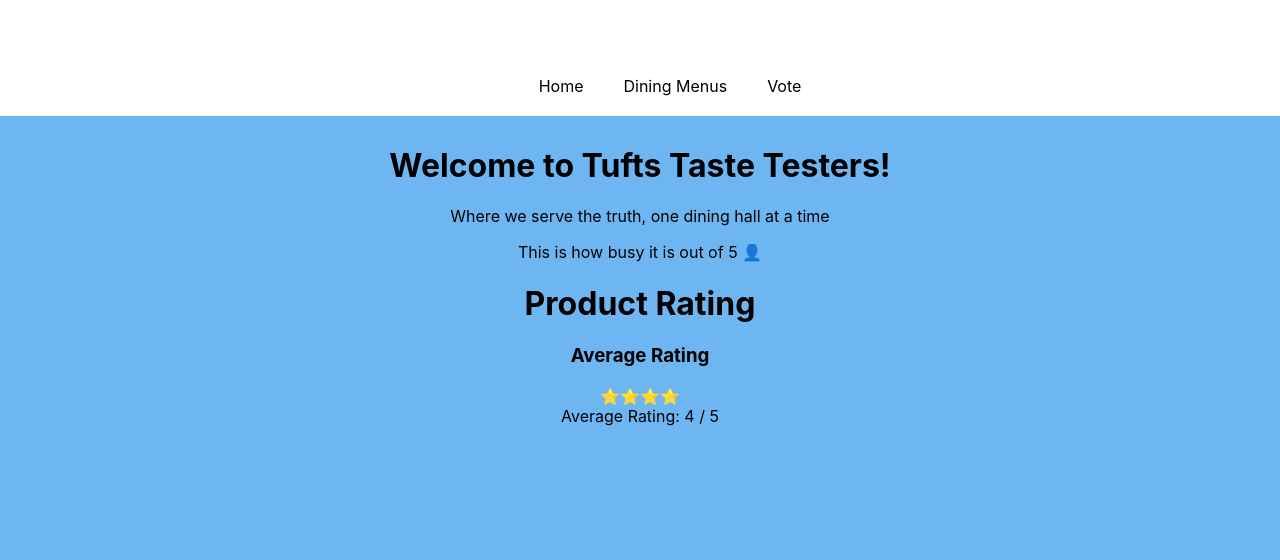
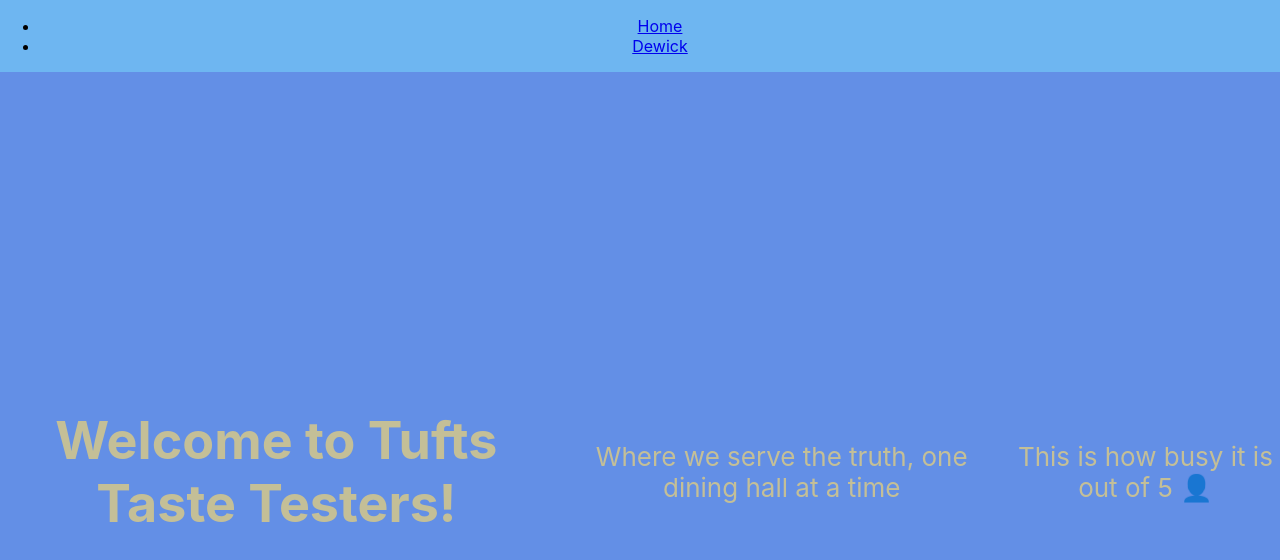
Before and after one commit to jharri05/TuftsTasteTesters, a React (Create React App) app: page / in a window 1280 px wide. Shown: the top 560 px of the page. Built offline with nearby package versions, Linux system fonts and the light colour scheme.

Commit message:
Pages working
yaya!

```diff
--- a/src/App.css
+++ b/src/App.css
@@ -7,32 +7,18 @@
   pointer-events: none;
 }
 
-@media (prefers-reduced-motion: no-preference) {
-  .App-logo {
-    animation: App-logo-spin infinite 20s linear;
-  }
-}
-
 .App-header {
   background-color: #638fe6;
   min-height: 100vh;
   display: flex;
-  flex-direction: column;
+  flex-direction: row;
   align-items: center;
   justify-content: center;
   font-size: calc(10px + 2vmin);
   color: rgb(196, 191, 151);
+  gap: 20px;
 }
 
 .App-link {
   color: #61dafb;
 }
-
-@keyframes App-logo-spin {
-  from {
-    transform: rotate(0deg);
-  }
-  to {
-    transform: rotate(360deg);
-  }
-}
--- a/src/App.js
+++ b/src/App.js
@@ -1,16 +1,25 @@
-import logo from './logo.svg';
 import React from 'react';
+import { BrowserRouter as Router, Routes, Route, Link } from 'react-router-dom';
 import './App.css';
-import Welcome from "./welcome"
-import Rating from './Rating';
+import Welcome from './welcome';
+import Dewick from './Dewick';
 
 function App() {
   return (
-    <div className="App">
-      <Welcome />
-      <h1>Product Rating</h1>
-      <Rating /> {/* Use the Rating component here */}
-    </div>
+    <Router>
+      <div className="App">
+        <nav>
+          <ul>
+            <li><Link to="/">Home</Link></li>
+            <li><Link to="/dewick">Dewick</Link></li>
+          </ul>
+        </nav>
+      </div>
+      <Routes>
+          <Route path="/" element={<Welcome />} />
+          <Route path="/dewick" element={<Dewick />} />
+        </Routes>
+    </Router>
   );
 }
 
--- a/src/Dewick.js
+++ b/src/Dewick.js
@@ -1,12 +1,12 @@
 import React from 'react';
 
-// function About() {
-//   return (
-//     <div>
-//       <h1>About Tufts Taste Testers</h1>
-//       <p>This is where you can learn all about the mission of Tufts Taste Testers.</p>
-//     </div>
-//   );
-// }
+function Dewick() {
+  return (
+    <div>
+      <h1>Dewick Dining Hall</h1>
+      <p>Find out what's on the menu at Dewick today!</p>
+    </div>
+  );
+}
 
-// export default About;
+export default Dewick;
--- a/src/welcome.js
+++ b/src/welcome.js
@@ -1,65 +1,17 @@
 import React from "react";
-import "./welcome.css";import { BrowserRouter as Router, Route, Switch, Link } from 'react-router-dom';
-import { Routes } from "react-router-dom";
-function Welcome () {
+import { Link } from 'react-router-dom';
+import "./welcome.css";
+
+function Welcome() {
     return (
-        <div >
-            <div className = "nav_div">
-                <ul className = "nav">
-                    <li>Home</li>
-                    <li>Dining Menus</li>
-                    <li>Vote</li>
-                </ul>
-            </div>
-            <header comelassName="App-header">
+        <div>
+            <header className="App-header">
                 <h1>Welcome to Tufts Taste Testers!</h1>
-                <p> Where we serve the truth, one dining hall at a time</p>
+                <p>Where we serve the truth, one dining hall at a time</p>
                 <p>This is how busy it is out of 5 👤</p>
             </header>
-
         </div>
     );
 }
 
-
-// function AboutPage() {
-//     return (
-//       <div>
-//         <h1>About Tufts Taste Testers</h1>
-//         <p>Learn about our mission and how we review dining halls!</p>
-//       </div>
-//     );
-// }
-// function App() {
-    // return (
-    //   <Router>
-    //     <div className="App">
-    //       <header className="App-header">
-    //         {/* Navigation Bar */}
-    //         <nav>
-    //           <ul>
-    //             <li>
-    //               <Link to="/">Home</Link>
-    //             </li>
-    //             <li>
-    //               <Link to="/about">About</Link>
-    //             </li>
-    //             <li>
-    //               <Link to="/welcome">Welcome</Link>
-    //             </li>
-    //           </ul>
-    //         </nav>
-
-    //         {/* Routes */}
-    //         <Routes>
-    //           <Route path="/" exact element={Welcome} />
-    //           <Route path="/about" element={AboutPage} />
-    //           <Route path="/welcome" element={Welcome} />
-    //         </Routes>
-    //       </header>
-    //     </div>
-    //   </Router>
-//     );
-//   }
-
 export default Welcome;
```
